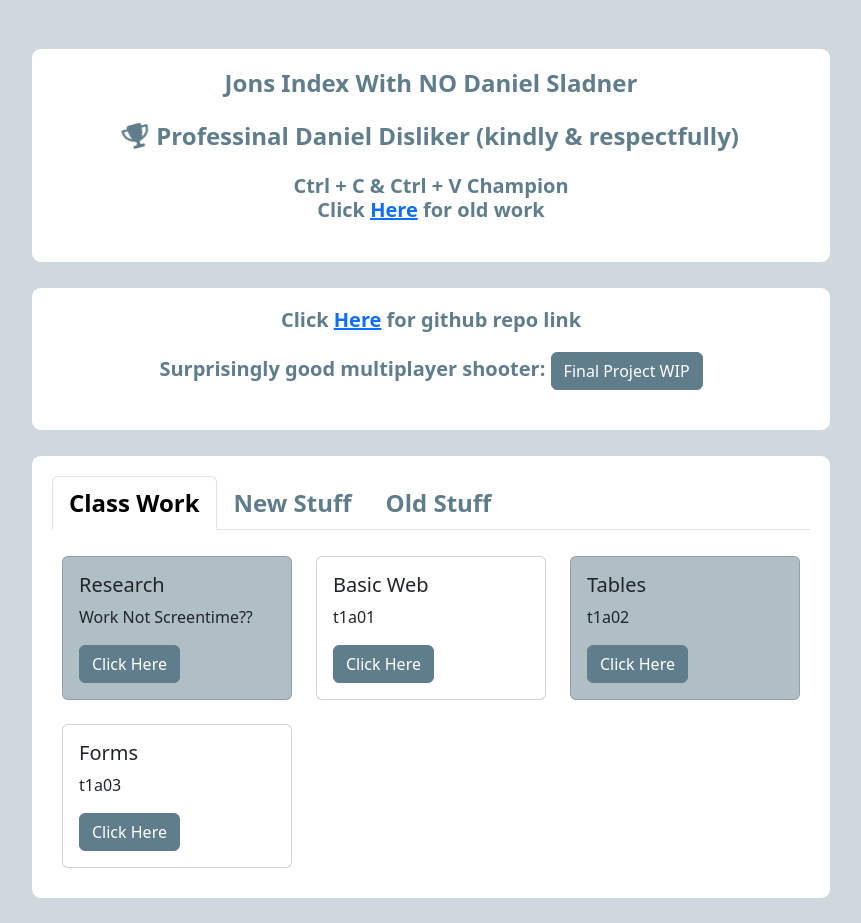
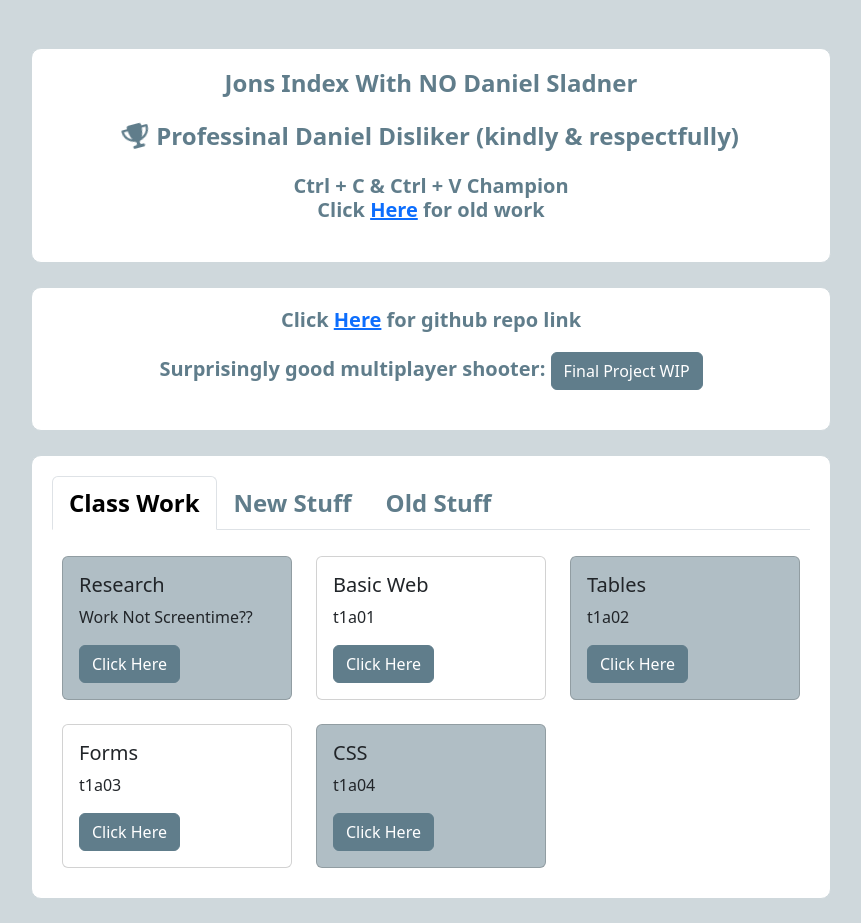
Before and after one commit to TheActualZenaldV2/Game-Development-2023, a plain HTML site: page assignments/index.html in a window 1280 px wide. Shown: the whole page, without its empty margins (209-1070 px from the left). Drawn offline with nearby package versions, Linux system fonts and the light colour scheme.

Commit message:
Update index.html

```diff
--- a/assignments/index.html
+++ b/assignments/index.html
@@ -79,6 +79,16 @@
               <h5 class="card-title">Forms</h5>
               <p class="card-text">t1a03</p>
               <a href="t1a03.html" class="btn btn-primary">Click Here</a>
+            </div>
+          </div>
+        </div>
+
+        <div class="col">
+          <div class="card odd">
+            <div class="card-body">
+              <h5 class="card-title">CSS</h5>
+              <p class="card-text">t1a04</p>
+              <a href="t1a04.html" class="btn btn-primary">Click Here</a>
             </div>
           </div>
         </div>
```
